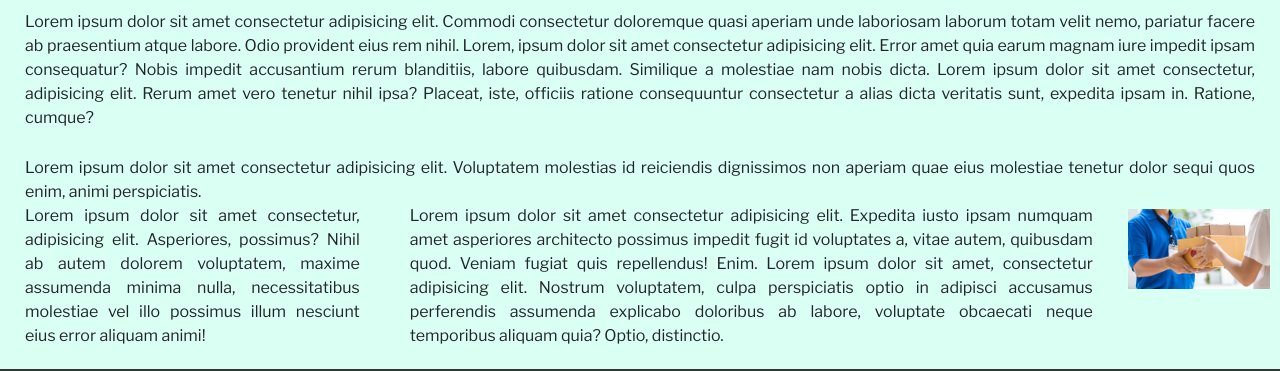
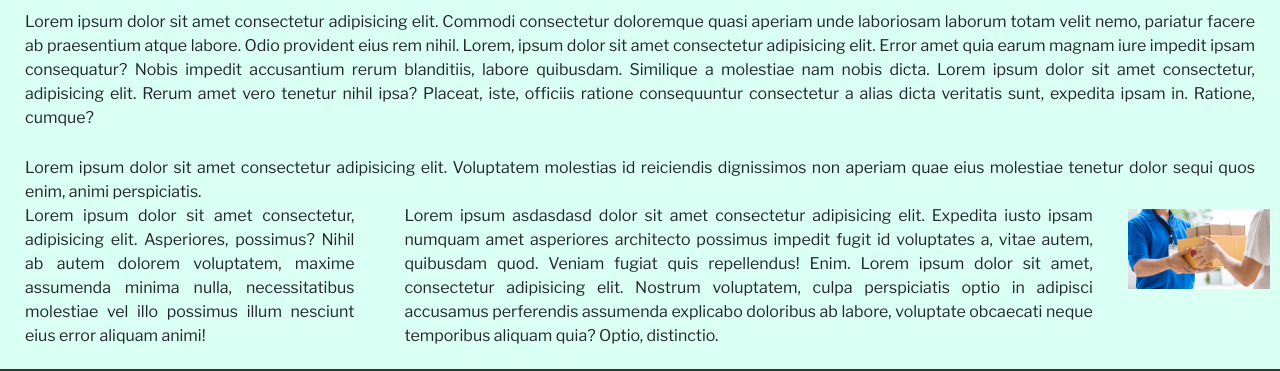
Before and after one commit to GonzaEze/Proyecto, a website: page pages/envios.html in a window 1280 px wide. Shown: the part 191-562 px from the top of the page. Drawn offline with nearby package versions, Linux system fonts and the light colour scheme.

Commit message:
fusion al master

```diff
--- a/pages/envios.html
+++ b/pages/envios.html
@@ -79,7 +79,7 @@
 
             <section class="section-envios">
               <p class="section1">Lorem ipsum dolor sit amet consectetur, adipisicing elit. Asperiores, possimus? Nihil ab autem dolorem voluptatem, maxime assumenda minima nulla, necessitatibus molestiae vel illo possimus illum nesciunt eius error aliquam animi!</p>
-              <p class="section2">Lorem ipsum dolor sit amet consectetur adipisicing elit. Expedita iusto ipsam numquam amet asperiores architecto possimus impedit fugit id voluptates a, vitae autem, quibusdam quod. Veniam fugiat quis repellendus! Enim. Lorem ipsum dolor sit amet, consectetur adipisicing elit. Nostrum voluptatem, culpa perspiciatis optio in adipisci accusamus perferendis assumenda explicabo doloribus ab labore, voluptate obcaecati neque temporibus aliquam quia? Optio, distinctio.</p>
+              <p class="section2">Lorem ipsum asdasdasd dolor sit amet consectetur adipisicing elit. Expedita iusto ipsam numquam amet asperiores architecto possimus impedit fugit id voluptates a, vitae autem, quibusdam quod. Veniam fugiat quis repellendus! Enim. Lorem ipsum dolor sit amet, consectetur adipisicing elit. Nostrum voluptatem, culpa perspiciatis optio in adipisci accusamus perferendis assumenda explicabo doloribus ab labore, voluptate obcaecati neque temporibus aliquam quia? Optio, distinctio.</p>
                 <div class="section-img">
                     <img src="../img/envios.jpg" alt="Imagen Envios">
                 </div>
```
